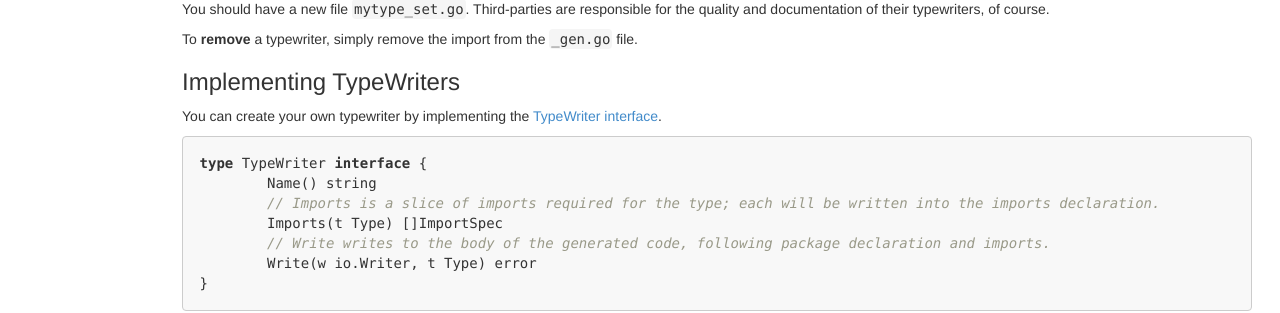
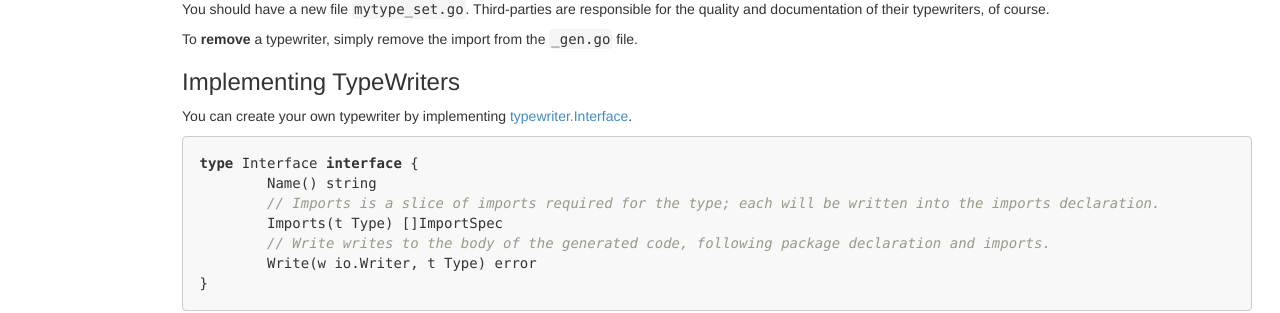
Before and after one commit to clipperhouse/gen, a Jekyll site: the page built from typewriters/index.md, in a window 1280 px wide. Shown: the part 977-1290 px from the top of the page. Built offline with Jekyll 4.4.1, drawn with Linux system fonts in a browser that asks for light colours.

Commit message:
rename TypeWriter to Interface

```diff
--- a/typewriters/index.md
+++ b/typewriters/index.md
@@ -52,9 +52,9 @@ To **remove** a typewriter, simply remove the import from the `_gen.go` file.
 
 ### Implementing TypeWriters
 
-You can create your own typewriter by implementing the [TypeWriter interface](http://godoc.org/github.com/clipperhouse/typewriter#TypeWriter).
+You can create your own typewriter by implementing [typewriter.Interface](http://godoc.org/github.com/clipperhouse/typewriter#Interface).
 
-	type TypeWriter interface {
+	type Interface interface {
 		Name() string
 		// Imports is a slice of imports required for the type; each will be written into the imports declaration.
 		Imports(t Type) []ImportSpec
```
